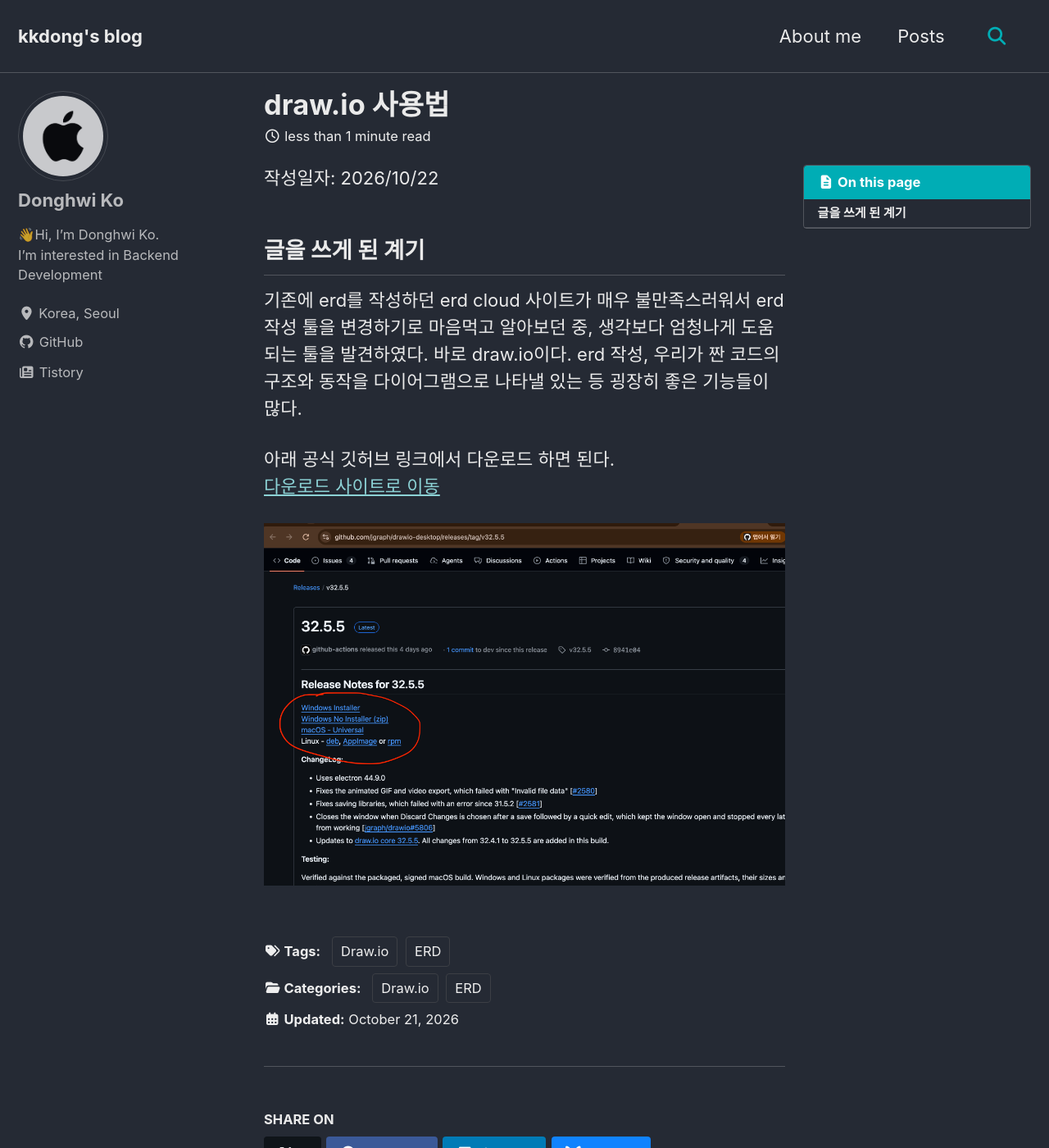
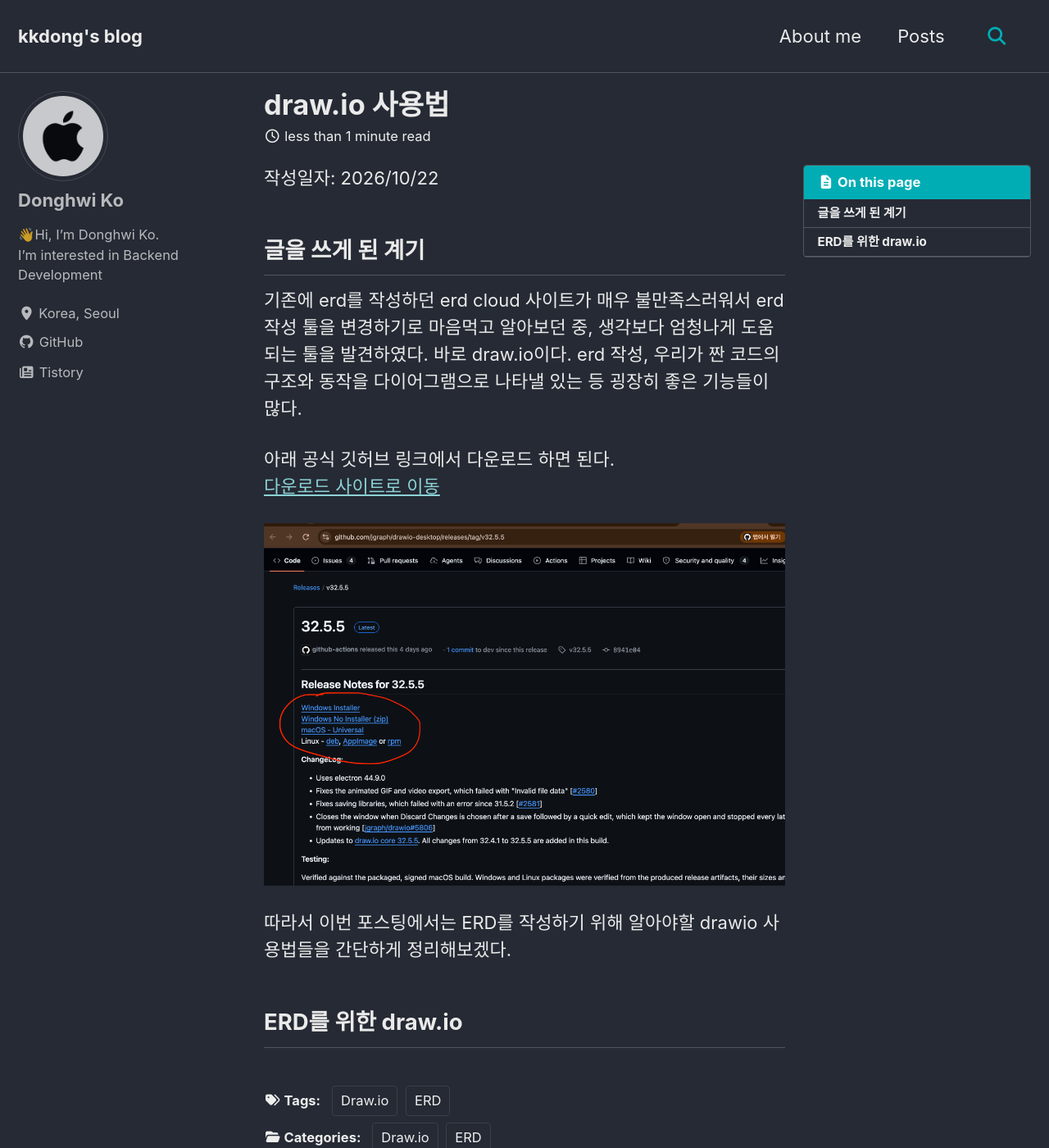
Before and after one commit to kkodong784/kkodong784.github.io, a Jekyll site: the page built from _posts/2026-10-22-how-to-use-draw.io.md, in a window 1280 px wide and 1400 px high. Shown: the whole window at 82% size. Built offline with Jekyll 4.4.1, drawn with Linux system fonts in a browser that asks for light colours; cached includes are drawn as plain includes.

Commit message:
Update post dates and improve content in Jekyll files for clarity

```diff
--- a/_posts/2026-10-21-how-to-use-draw.io.md
+++ b/_posts/2026-10-22-how-to-use-draw.io.md
@@ -22,3 +22,8 @@ erd 작성, 우리가 짠 코드의 구조와 동작을 다이어그램으로
 [다운로드 사이트로 이동](https://github.com/jgraph/drawio-desktop/releases/tag/v32.5.5)
 
 ![다운로드 화면](/assets/images/drawio-download-screen.png)
+
+
+따라서 이번 포스팅에서는 ERD를 작성하기 위해 알아야할 drawio 사용법들을 간단하게 정리해보겠다.
+
+## ERD를 위한 draw.io
```
Also changed, not shown: _data/navigation.yml (line endings or trailing spaces), _posts/2026-10-19-first-post.md (line endings or trailing spaces).
